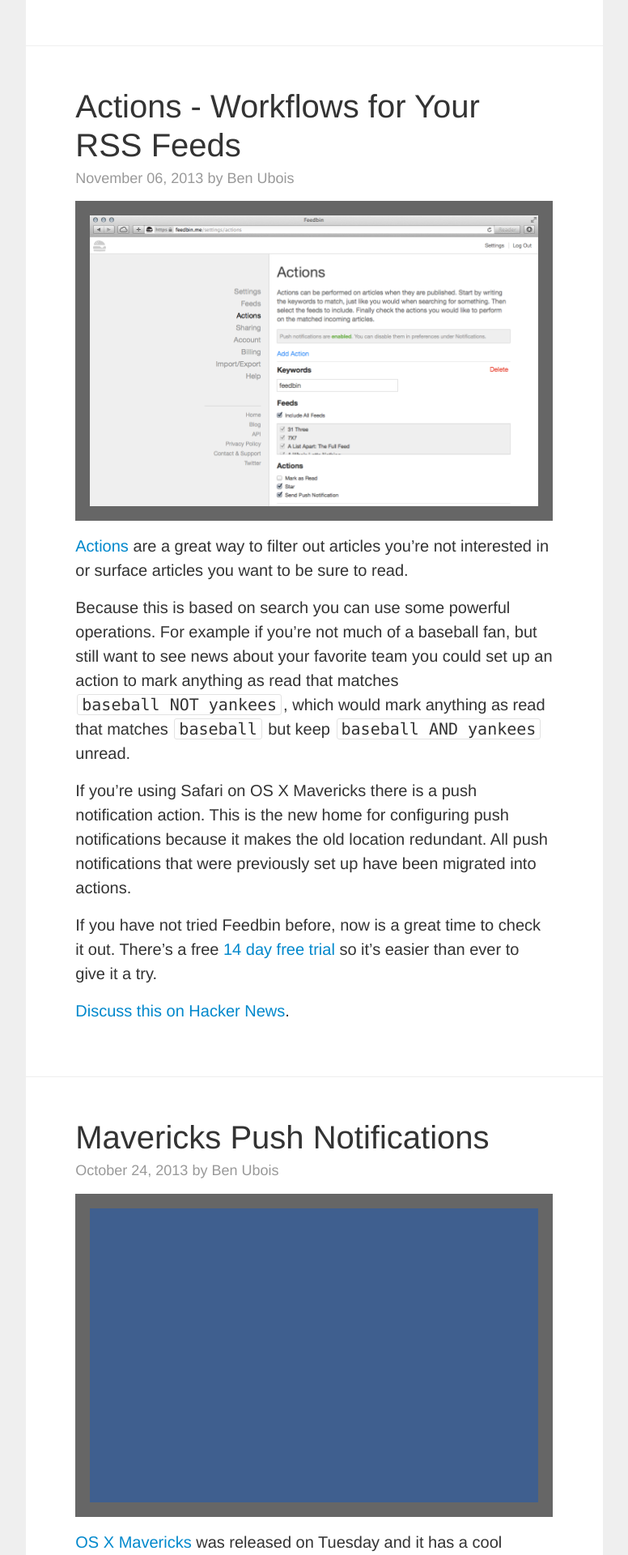
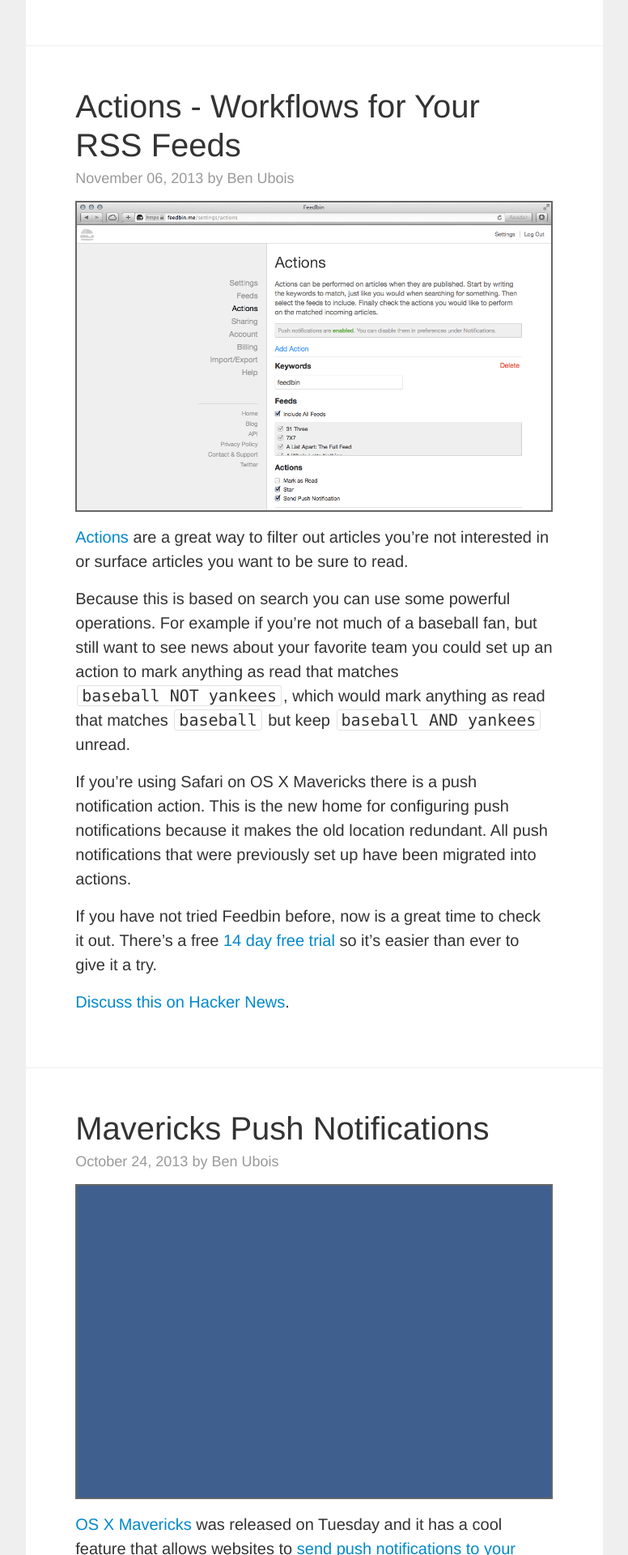
Before and after one commit to digideskio/feedbin-blog, a Jekyll site: the page built from index.html, in a window 1280 px wide. Shown: the part 2036-3956 px from the top of the page at 81% size, without its empty margins (128-904 px from the left). Built offline with Jekyll 4.4.1, drawn with Linux system fonts in a browser that asks for light colours; the list of posts is cut into pages by our own code; comment, search, counter and statistics services are not loaded.

Commit message:
Style tweaks.

```diff
--- a/assets/stylesheets/css.css
+++ b/assets/stylesheets/css.css
@@ -103,7 +103,7 @@
 }
 
 .content img {
-	border: 18px solid #666666;
+	border: 2px solid #666666;
 }
 
 img.no-border {
```
